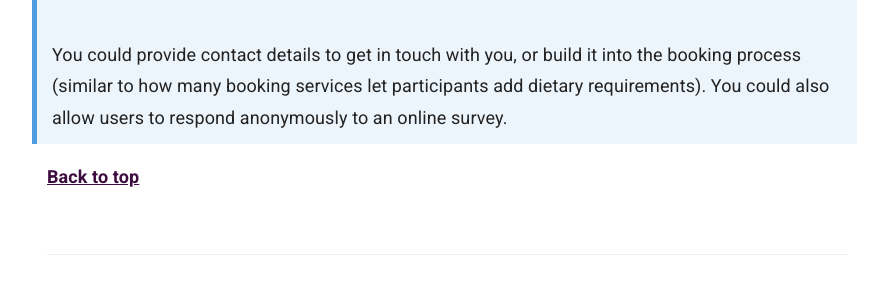
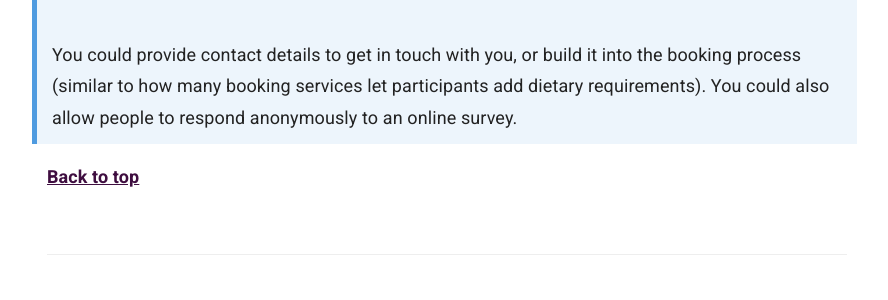
Before and after one commit to numbat70/inclusion2021, a Jekyll site: the page built from _docs/accessibility/presentation-meeting.md, in a window 1280 px wide and 900 px high, scrolled down 1971 px. Shown: the part 215-515 px from the top of the window, without its empty margins (343-1231 px from the left). Built offline with Jekyll 4.4.1, drawn with Linux system fonts in a browser that asks for light colours.

Commit message:
SK - change user to people

```diff
--- a/_docs/accessibility/presentation-meeting.md
+++ b/_docs/accessibility/presentation-meeting.md
@@ -48,7 +48,7 @@ It’s important to make sure your presentations, meetings, webinars and events
 <blockquote class="info">
 <p><strong>Always ask your participants what they need</strong>. You can't plan for everything. Give them the opportunity to tell you.</p>
 <p> When organising an event, presentation, webinar or meeting, it’s good practice to offer your participants an opportunity to let you know how you can make the session more accessible to them.</p>
-<p>You could provide contact details to get in touch with you, or build it into the booking process (similar to how many booking services let participants add dietary requirements). You could also allow users to respond anonymously to an online survey.</p>
+<p>You could provide contact details to get in touch with you, or build it into the booking process (similar to how many booking services let participants add dietary requirements). You could also allow people to respond anonymously to an online survey.</p>
 </blockquote>
 
 [**Back to top**]()
```
